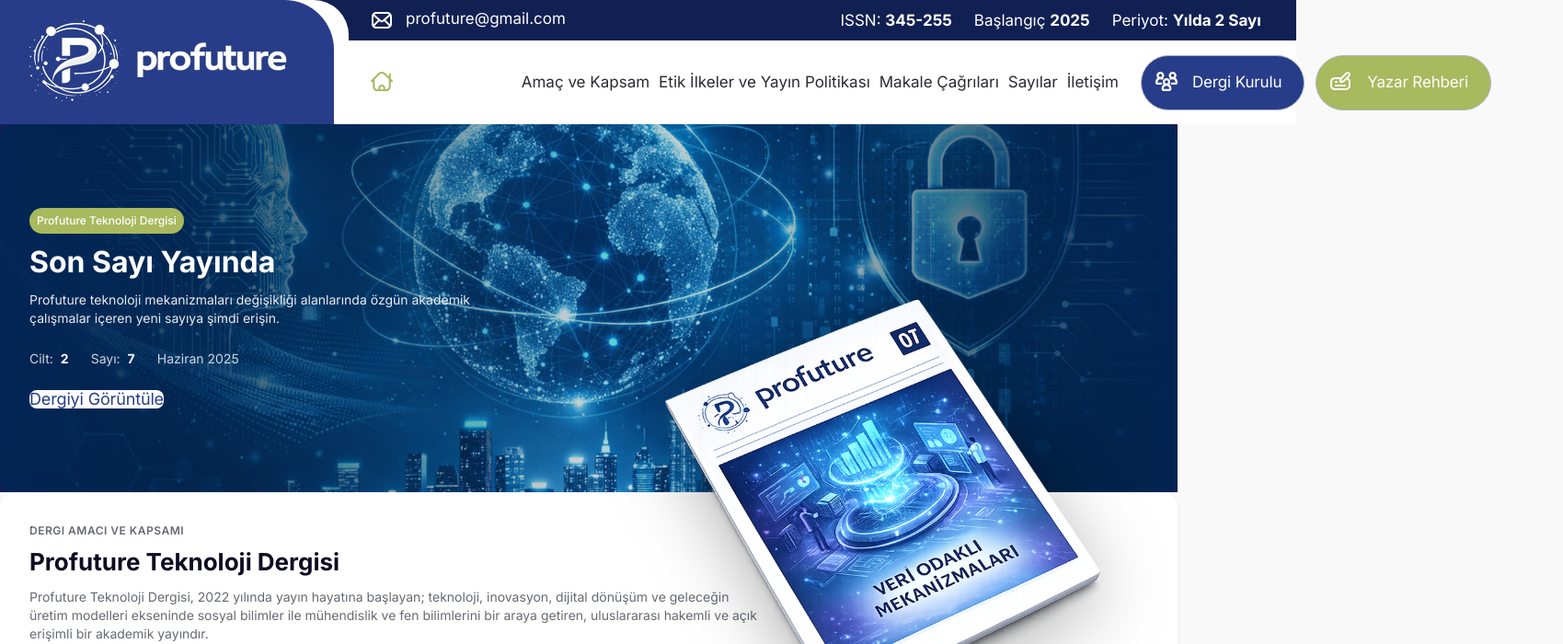
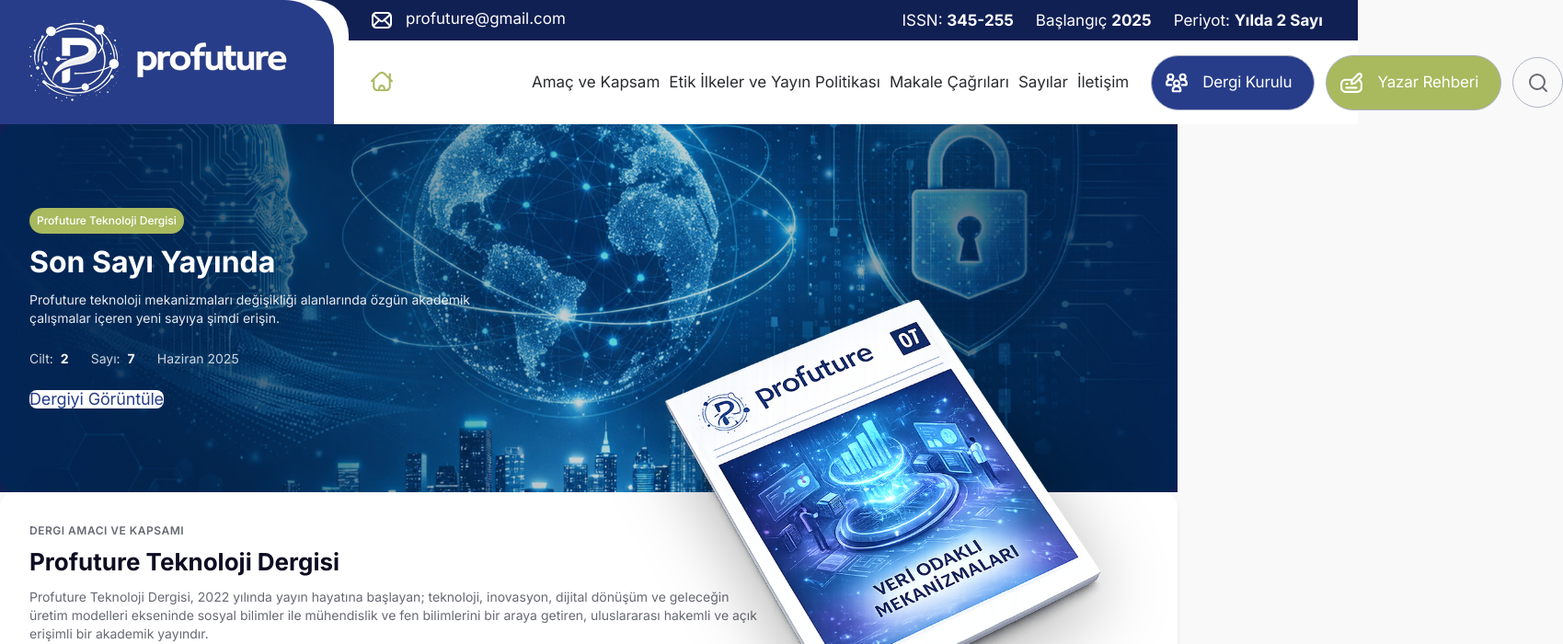
Before and after one commit to handeada/zeplin-case, a React (Vite) app: page / in a window 1280 px wide. Shown: the top 700 px of the page at 92% size, 1699 px wide, since content can reach past the window. Built offline with nearby package versions, Linux system fonts and the light colour scheme.

Commit message:
feat(Header): add search button and adjust icon properties for committee and author guide buttons

```diff
--- a/src/components/Header/Header.jsx
+++ b/src/components/Header/Header.jsx
@@ -66,16 +66,19 @@
                 <Button
                   variant="primary-filled"
                   size="md"
-                  leftIcon={<Icon name="committee" size="24px" />}
+                  leftIcon={<Icon name="committee" size="24px" viewBox="0 0 24 21" />}
                 >
                   Dergi Kurulu
                 </Button>
                 <Button
                   variant="secondary-filled"
                   size="md"
-                  leftIcon={<Icon name="authorGuide" size="24px" />}
+                  leftIcon={<Icon name="authorGuide" size="24px" viewBox="0 0 22 20" />}
                 >
                   Yazar Rehberi
+                </Button>
+                <Button variant="icon">
+                  <Icon name="search" size="24px" />
                 </Button>
               </div>
             </div>
--- a/src/components/ui/Button/Button.scss
+++ b/src/components/ui/Button/Button.scss
@@ -201,9 +201,14 @@
   &--icon {
     background-color: transparent;
     color: color('text-secondary');
-    padding: 18.5px;
+    padding: 0;
+    width: 55px;
+    height: 55px;
     min-width: 55px;
     min-height: 55px;
+    display: flex;
+    justify-content: center;
+    align-items: center;
     border: 1px solid color('gray-300');
     border-radius: 100px;
 
```
